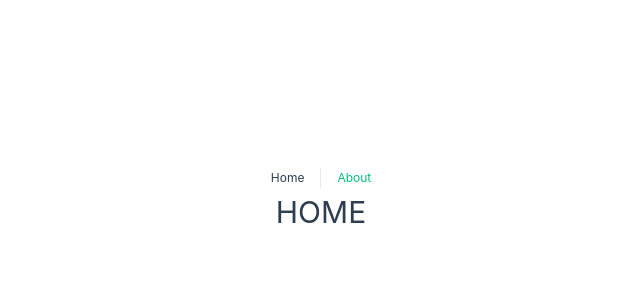
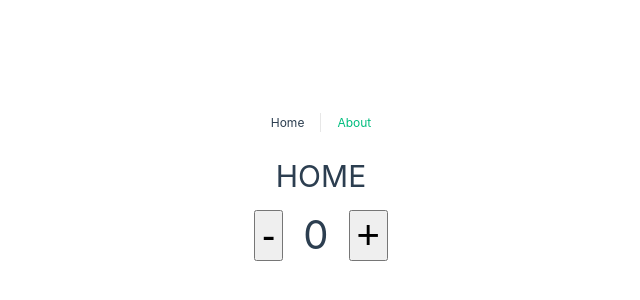
Before and after one commit to memorah/vue-composition-api-basics-v01-17102022, a Vue app: page / in a window 1280 px wide. Shown: the part 214-514 px from the top of the page, without its empty margins (319-959 px from the left). Built offline with nearby package versions, Linux system fonts and the light colour scheme.

Commit message:
btn coiunter style

```diff
--- a/src/views/HomeView.vue
+++ b/src/views/HomeView.vue
@@ -1,5 +1,21 @@
 <template>
   <div class="home">
     <h1>HOME</h1>
+    <div>
+      <button class="btn">-</button>
+      <span class="counter">0</span>
+      <button class="btn">+</button>
+    </div>
   </div>
 </template>
+<style>
+.home {
+  text-align: center;
+  padding: 20px;
+}
+.btn,
+.counter {
+  font-size: 40px;
+  margin: 10px;
+}
+</style>
```
